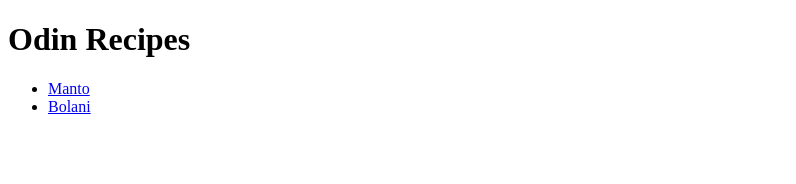
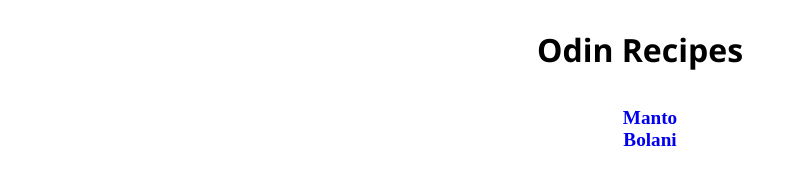
Before and after one commit to mustafa-00/odin-recipes, a plain HTML site: page index.html in a window 1280 px wide. Shown: the whole page, without its empty margins (0-796 px from the left). Drawn offline with Linux system fonts and the light colour scheme.

```diff
--- /dev/null
+++ b/html.css
@@ -0,0 +1,31 @@
+*{
+    /* text-align: center; */
+    text-decoration: none;
+    /* list-style-type: none; */
+    font-family: 'Times New Roman', Times, serif;
+}
+
+#title{
+    font-family: 'Segoe UI', Tahoma, Geneva, Verdana, sans-serif;
+    font-weight: bolder;
+    margin: 0 auto;
+    padding: 20px;
+    border-radius: 10px;
+    cursor: pointer;
+    text-align: center;
+
+}
+
+#title:hover{
+    background-color: black;
+    color:cornflowerblue;
+    transition: ease-in-out  0.5s ;
+}
+
+#tags{
+    font-weight: 900;
+    font-size: larger;
+    text-align: center;
+    list-style-type: none;
+    margin-right: 20px;
+}
--- a/index.html
+++ b/index.html
@@ -3,13 +3,14 @@
 <head>
     <meta charset="UTF-8">
     <meta name="viewport" content="width=device-width, initial-scale=1.0">
-    <title>Document</title>
+    <title>odin-recipes</title>
+    <link rel="stylesheet" href="html.css">
 </head>
 <body>
-    <h1>Odin Recipes</h1>
+    <h1 id="title">Odin Recipes</h1>
     <ul>
-        <li><a href="/home/mustafa/Odin_Project/repos/odin-recipes/recipes/manto.html">Manto</a></li>
-        <li><a href="/home/mustafa/Odin_Project/repos/odin-recipes/recipes/bolani.html">Bolani</a></li>
+        <li id="tags"><a href="/home/mustafa/Odin_Project/repos/odin-recipes/recipes/manto.html">Manto</a></li>
+        <li id="tags"><a href="/home/mustafa/Odin_Project/repos/odin-recipes/recipes/bolani.html">Bolani</a></li>
     </ul>
 
 
```
Also changed, not shown: recipes/bolani.html (+1 -0 lines), recipes/manto.html (+1 -0 lines).
